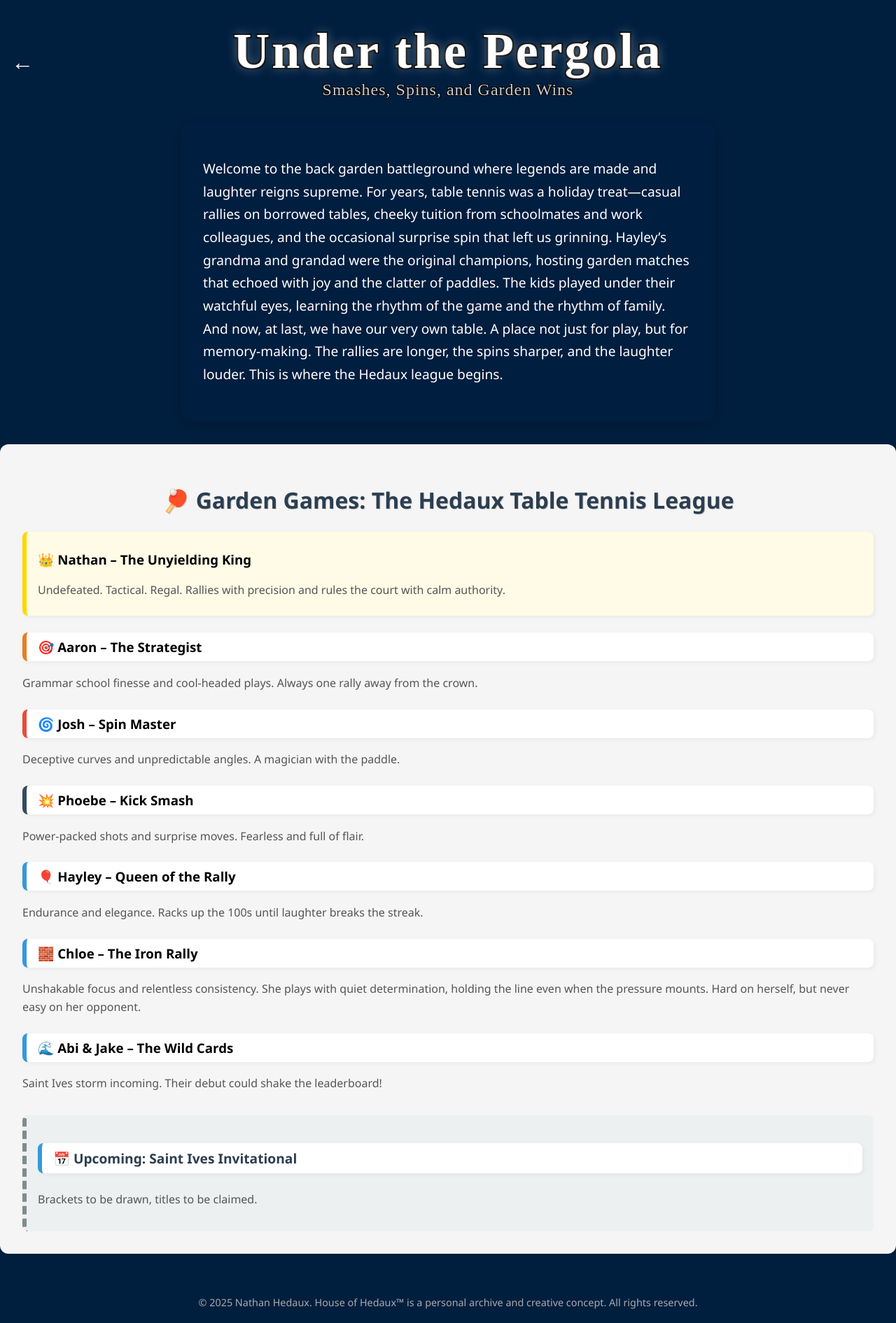
After one commit to hedauxna/houseofhedaux, a Flask app: page /pergola in a window 1280 px wide. The commit adds this page. Shown: the whole page at 70% size. Run offline with Flask 3, Linux system fonts and the light colour scheme.

Commit message:
numerous pages added including pergola 	new file:   __pycache__/app.cpython-313.pyc 	modified:   app.py 	modified:   static/style.css 	new file:   templates/aaron.html 	new file:   templates/abi.html 	new file:   templates/conservatory.html 	modified:   templates/index.html 	new file:   templates/josh.html 	modified:   templates/lantern_modal.html 	new file:   templates/pergola.html 	modified:   templates/study.html 	new file:   templates/travel.html

```diff
--- a/app.py
+++ b/app.py
@@ -30,6 +30,18 @@ def foyer():
 def career():
     return render_template('study.html')
 
+@app.route('/abi')
+def abi():
+    return render_template('abi.html')
+
+@app.route('/josh')
+def josh():
+    return render_template('josh.html')
+
+@app.route('/aaron')
+def aaron():
+    return render_template('aaron.html')
+
 @app.route('/phoebe')
 def phoebe():
     return redirect("https://phoebedance.com")
@@ -41,6 +53,18 @@ def library():
 @app.route('/skywatch')
 def skywatch():
     return render_template('skywatch.html', active_page='skywatch', last_updated=get_last_updated())
+
+@app.route('/pergola')
+def pergola():
+    return render_template('pergola.html')
+
+@app.route('/travel')
+def travel():
+    return render_template('travel.html')
+
+@app.route('/conservatory')
+def conservatory():
+    return render_template('conservatory.html')
 
 @app.route('/swgallery')
 def swgallery():
--- a/static/style.css
+++ b/static/style.css
@@ -274,3 +294,73 @@ body {
   font-weight: bold;
   text-shadow: 0 0 8px #222;
 }
+
+#garden-games {
+  background: #f5f5f5;
+  padding: 2rem;
+  border-radius: 12px;
+  font-family: 'Segoe UI', sans-serif;
+  box-shadow: 0 0 10px rgba(0,0,0,0.1);
+}
+
+#garden-games h2 {
+  font-size: 2rem;
+  color: #2c3e50;
+  text-align: center;
+  margin-bottom: 1rem;
+  text-shadow: 1px 1px #ccc;
+}
+
+#garden-games p {
+  font-size: 1rem;
+  color: #555;
+  line-height: 1.6;
+}
+
+.champion, .contenders h3, .next-match h4 {
+  margin-top: 1.5rem;
+  padding: 0.5rem 1rem;
+  border-left: 6px solid #3498db;
+  background: #ffffff;
+  border-radius: 8px;
+  box-shadow: 2px 2px 6px rgba(0,0,0,0.05);
+  transition: transform 0.3s ease;
+}
+
+.champion:hover, .contenders h3:hover, .next-match h4:hover {
+  transform: scale(1.02);
+}
+
+.champion {
+  border-left-color: gold;
+  background: #fffbe6;
+}
+
+.contenders h3:nth-child(1) { border-left-color: #e67e22; } /* Aaron */
+.contenders h3:nth-child(2) { border-left-color: #9b59b6; } /* Josh */
+.contenders h3:nth-child(3) { border-left-color: #e74c3c; } /* Phoebe */
+.contenders h3:nth-child(4) { border-left-color: #1abc9c; } /* Hayley */
+.contenders h3:nth-child(5) { border-left-color: #34495e; } /* Abi & Jake */
+
+.next-match {
+  margin-top: 2rem;
+  background: #ecf0f1;
+  padding: 1rem;
+  border-radius: 8px;
+  border-left: 6px dashed #7f8c8d;
+}
+
+.next-match h4 {
+  color: #2c3e50;
+  font-size: 1.2rem;
+}
+
+@media screen and (max-width: 512px) {
+  #garden-games {
+    padding: 1rem;
+  }
+
+  #garden-games h2 {
+    font-size: 1.5rem;
+  }
+}
--- /dev/null
+++ b/templates/pergola.html
@@ -0,0 +1,61 @@
+<!DOCTYPE html>
+<html lang="en">
+<head>
+  <meta charset="UTF-8" />
+  <meta name="viewport" content="width=device-width, initial-scale=1.0" />
+  <title>The Pergola</title>
+  <link rel="stylesheet" href="static/style.css">
+</head>
+<body>
+  <div class="site-header">
+    <a href="{{ url_for('home') }}" class="back-to-house">&#8592;</a>
+    <div class="site-title">Under the Pergola</div>
+    <div class="site-subtitle">Smashes, Spins, and Garden Wins</div>
+  </div>
+  <div class="skywatch-intro"><p>Welcome to the back garden battleground where legends are made and laughter reigns supreme. For years, table tennis was a holiday treat—casual rallies on borrowed
+    tables, cheeky tuition from schoolmates and work colleagues, and the occasional surprise spin that left us grinning. Hayley’s grandma and grandad were the
+    original champions, hosting garden matches that echoed with joy and the clatter of paddles. The kids played under their watchful eyes, learning the rhythm of
+    the game and the rhythm of family.<br>
+    And now, at last, we have our very own table. A place not just for play, but for memory-making. The rallies are longer, the spins sharper, and the laughter louder.
+    This is where the Hedaux league begins.
+</p>
+</div>
+  <section id="garden-games">
+  <h2>🏓 Garden Games: The Hedaux Table Tennis League</h2>
+
+  <div class="champion">
+    <h3>👑 Nathan – The Unyielding King</h3>
+    <p>Undefeated. Tactical. Regal. Rallies with precision and rules the court with calm authority.</p>
+  </div>
+
+  <div class="contenders">
+    <h3>🎯 Aaron – The Strategist</h3>
+    <p>Grammar school finesse and cool-headed plays. Always one rally away from the crown.</p>
+
+    <h3>🌀 Josh – Spin Master</h3>
+    <p>Deceptive curves and unpredictable angles. A magician with the paddle.</p>
+
+    <h3>💥 Phoebe – Kick Smash</h3>
+    <p>Power-packed shots and surprise moves. Fearless and full of flair.</p>
+
+    <h3>🎈 Hayley – Queen of the Rally</h3>
+    <p>Endurance and elegance. Racks up the 100s until laughter breaks the streak.</p>
+
+    <h3>🧱 Chloe – The Iron Rally</h3>
+    <p>Unshakable focus and relentless consistency. She plays with quiet determination, holding the line even when the pressure mounts. Hard on herself, but never easy on her opponent.</p>
+
+    <h3>🌊 Abi & Jake – The Wild Cards</h3>
+    <p>Saint Ives storm incoming. Their debut could shake the leaderboard!</p>
+  </div>
+
+  <div class="next-match">
+    <h4>📅 Upcoming: Saint Ives Invitational</h4>
+    <p>Brackets to be drawn, titles to be claimed.</p>
+  </div>
+</section>
+
+</body>
+<footer style="text-align: center; font-size: 0.9em; color: #aaaaaa; margin-top: 40px; padding: 20px 0;">
+  © 2025 Nathan Hedaux. House of Hedaux™ is a personal archive and creative concept. All rights reserved.
+</footer>
+</html>
--- a/templates/study.html
+++ b/templates/study.html
@@ -9,7 +9,7 @@
 <body>
   <div class="site-header">
     <a href="{{ url_for('home') }}" class="back-to-house">&#8592;</a>
-    <div class="site-title">Study</div>
+    <div class="site-title">The Study</div>
     <div class="site-subtitle">Where the journey unfolds</div>
   </div>
   <div class="skywatch-intro">
```
Also changed, not shown: other parts of static/style.css (+25 -5 lines), templates/aaron.html (added, +25 -0 lines), templates/abi.html (added, +53 -0 lines), templates/conservatory.html (added, +25 -0 lines), templates/index.html (+37 -0 lines), templates/josh.html (added, +25 -0 lines), templates/lantern_modal.html (+14 -0 lines), templates/travel.html (added, +25 -0 lines).
